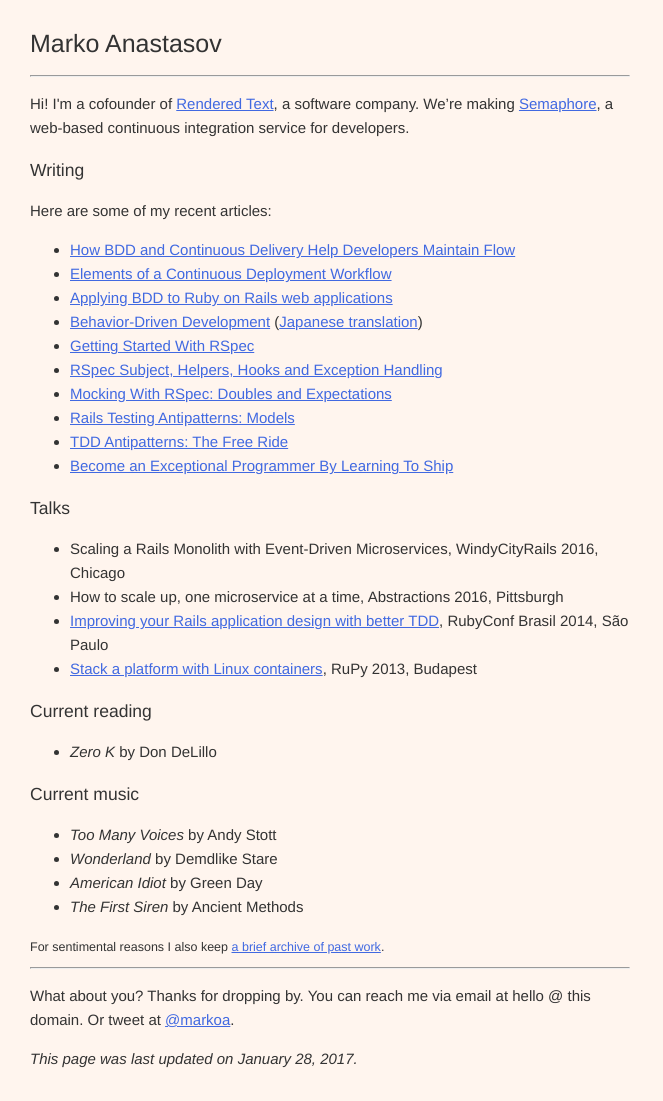
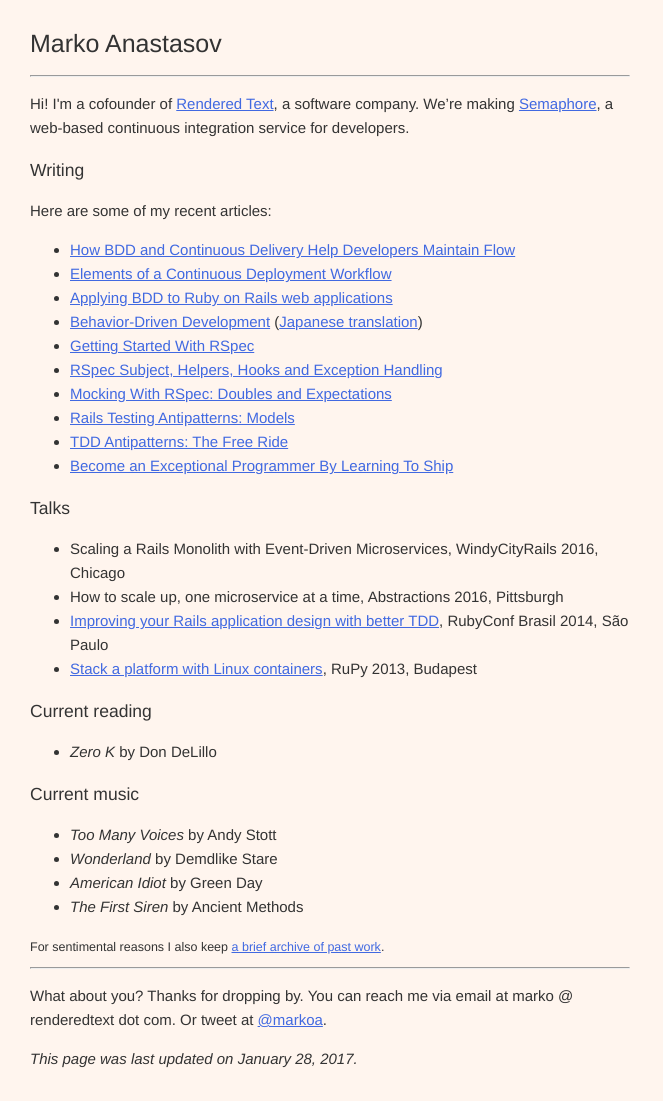
Before and after one commit to markoa/home, a plain HTML site: page index.html in a window 1280 px wide. Shown: the whole page, without its empty margins (0-663 px from the left). Drawn offline with Linux system fonts and the light colour scheme.

Commit message:
Update index.html

```diff
--- a/index.html
+++ b/index.html
@@ -71,7 +71,7 @@
 
       <footer>
         <p>
-          What about you? Thanks for dropping by. You can reach me via email at hello @ this domain.
+          What about you? Thanks for dropping by. You can reach me via email at marko @ renderedtext dot com.
           Or tweet at <a href="https://twitter.com/markoa" rel="me">@markoa</a>.
         </p>
         <em>This page was last updated on January 28, 2017.</em>
```
